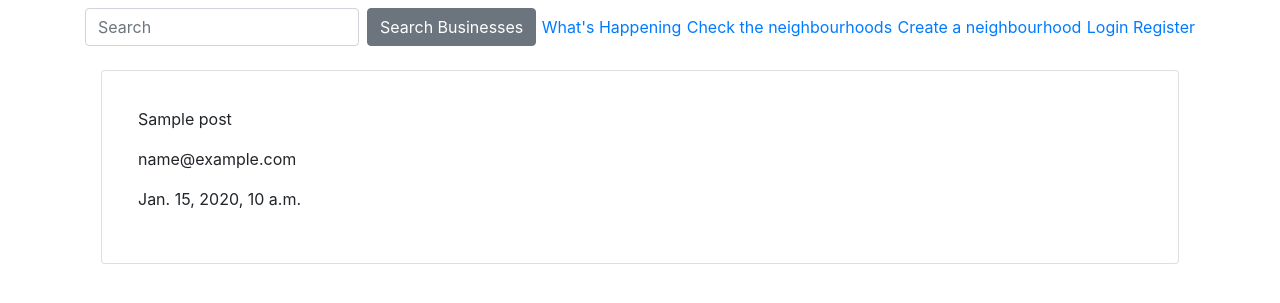
After one commit to ALKEMIA-CHARLES/Neighbourhoodwatch, a Django app: template templates/main/search.html in a window 1280 px wide. The commit adds this page. Shown: the top 303 px of the page. Run offline with Django 3.2, Linux system fonts and the light colour scheme; the template is opened without the code that fills it: most values are stand-ins (such as "Sample title", 1, 10 or a date in 2020); some libraries are stand-ins or nearby versions.

Commit message:
added search button

```diff
--- a/neighbourhoodwatch/models.py
+++ b/neighbourhoodwatch/models.py
@@ -62,5 +62,5 @@ class Business(models.Model):
     neighbourhood = models.ForeignKey(Neighbourhood, on_delete=models.CASCADE, null=True)
 
     @classmethod
-    def search_businesses_by_title(cls,search):
+    def search_businesses_by_name(cls,search):
         return cls.objects.filter(name__icontains=search)
--- a/neighbourhoodwatch/urls.py
+++ b/neighbourhoodwatch/urls.py
@@ -11,5 +11,6 @@ urlpatterns = [
       url(r'^neighbourhood/(?P<pk>\d+)/update/$', NeighbourUpdateView.as_view(), name='neighbourupdate'),
       url(r'^neighbourhood/(?P<pk>\d+)/delete/$', NeighbourDeleteView.as_view(), name='neighbourdelete'),
       url(r'businesses/(?P<id>\d+)/$', views.businesses, name='businesses'),
-      url(r'contactinformation/$', views.contactinfo, name='contactinfo')
+      url(r'contactinformation/$', views.contactinfo, name='contactinfo'),
+      url(r'^search/$', views.search, name="search"),
 ]
--- a/templates/main/base.html
+++ b/templates/main/base.html
@@ -18,6 +18,11 @@
 
     <nav class="navbar navbar">
         <div class="container">
+            <form action="{%url 'search' %}" method="GET" class="form-inline">
+                <input name='search' class="form-control mr-sm-2" type="search" placeholder="Search"
+                    aria-label="Search">
+                <button class="btn btn-secondary" type="submit" >Search Businesses</button>
+            </form>
             <div>
                 <a href="{% url 'index' %}"> What's Happening</a>
             </div>
--- /dev/null
+++ b/templates/main/search.html
@@ -0,0 +1,15 @@
+{% extends "main/base.html" %}
+{%block content%}
+<div class="container">
+    {% for post in posts %}
+    <div class="card m-3 p-3">
+        <div class="card-body">
+            <p>{{post.name}}</p>
+            <p>{{post.email}}</p>
+            <p>{{post.post_date}}</p>
+        </div>
+    </div>
+    {% endfor %}
+</div>
+
+{%endblock%}
```
Also changed, not shown: neighbourhoodwatch/views.py (+15 -0 lines), db.sqlite3.
